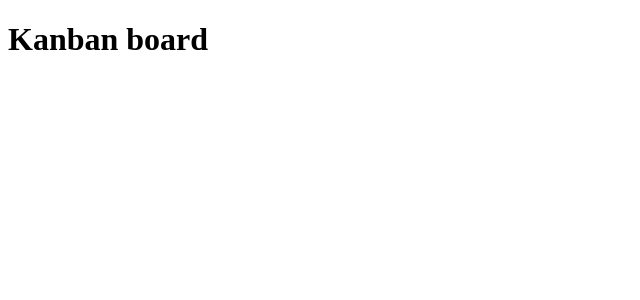
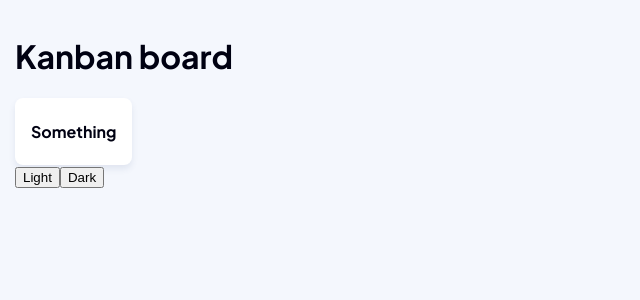
Before and after one commit to juandadev/kanban-board, a React (Create React App) app: page / in a window 1280 px wide. Shown: the top 300 px of the page, without its empty margins (0-640 px from the left). Built offline with nearby package versions, Linux system fonts and the light colour scheme.

Commit message:
Creating theme switcher

```diff
--- a/package.json
+++ b/package.json
@@ -6,6 +6,7 @@
     "@testing-library/jest-dom": "^5.16.5",
     "@testing-library/react": "^13.4.0",
     "@testing-library/user-event": "^13.5.0",
+    "prop-types": "^15.8.1",
     "react": "^18.2.0",
     "react-dom": "^18.2.0",
     "react-scripts": "5.0.1",
--- a/src/App.jsx
+++ /dev/null
@@ -1,13 +0,0 @@
-import React from 'react';
-
-function App() {
-  return (
-    <div className="App">
-      <header className="App-header">
-        <h1>Kanban board</h1>
-      </header>
-    </div>
-  );
-}
-
-export default App;
--- /dev/null
+++ b/src/App/App.jsx
@@ -0,0 +1,33 @@
+import React, { useContext } from 'react';
+import { theme } from '../context';
+import s from './App.module.scss';
+
+function App() {
+  const { state, dispatch } = useContext(theme);
+
+  const handleTheme = (event) => {
+    const { theme: targetTheme } = event.target.dataset;
+
+    dispatch({
+      type: 'CHANGE_THEME',
+      theme: targetTheme
+    });
+  };
+
+  return (
+    <div className={`${state.theme === 'dark' && 'dark-theme'} app`}>
+      <div className="container">
+        <h1>Kanban board</h1>
+        <div className={s.container}>Something</div>
+        <button type="button" data-theme="light" onClick={handleTheme}>
+          Light
+        </button>
+        <button type="button" data-theme="dark" onClick={handleTheme}>
+          Dark
+        </button>
+      </div>
+    </div>
+  );
+}
+
+export default App;
--- /dev/null
+++ b/src/App/App.module.scss
@@ -0,0 +1,9 @@
+.container {
+  width: fit-content;
+  background-color: var(--container-1-color);
+  color: var(--primary-text);
+  padding: 2.3rem 1.6rem;
+  box-shadow: 0px 4px 6px 0px #364E7E1A;
+  border-radius: 8px;
+  transition: background 0.3s ease-in-out;
+}
--- /dev/null
+++ b/src/context/index.js
@@ -0,0 +1,28 @@
+import React, { createContext, useReducer } from 'react';
+import PropTypes from 'prop-types';
+
+const initialState = { theme: 'light' };
+const theme = createContext(initialState);
+const { Provider } = theme;
+
+function ContextProvider({ children }) {
+  const [state, dispatch] = useReducer((reducerState, action) => {
+    switch (action.type) {
+      case 'CHANGE_THEME':
+        return {
+          theme: action.theme
+        };
+
+      default:
+        return reducerState;
+    }
+  }, initialState);
+
+  return <Provider value={{ state, dispatch }}>{children}</Provider>;
+}
+
+ContextProvider.propTypes = {
+  children: PropTypes.node.isRequired
+};
+
+export { theme, ContextProvider };
--- /dev/null
+++ b/src/index.css
@@ -0,0 +1,81 @@
+@import url('https://fonts.googleapis.com/css2?family=Plus+Jakarta+Sans:wght@500;700&display=swap');
+
+:root {
+  --white: #FFFFFF;
+  --light-gray: #F4F7FD;
+  --very-dark-grey: #20212C;
+  --dark-grey: #2B2C37;
+  --medium-grey: #828FA3;
+  --black: #000112;
+
+  --medium: 500;
+  --bold: 700;
+
+  font-size: 10px;
+}
+
+* {
+  box-sizing: border-box;
+}
+
+html,
+body {
+  margin: 0;
+  padding: 0;
+  font-family: 'Plus Jakarta Sans', sans-serif;
+  font-weight: var(--bold);
+  font-size: 1.6rem;
+}
+
+.container {
+  position: relative;
+  width: 100%;
+  height: 100vh;
+  padding: 15px;
+  margin-right: auto;
+  margin-left: auto;
+}
+
+.app {
+  --background-color: var(--light-gray);
+  --container-1-color: var(--white);
+  --container-2-color: linear-gradient(180deg, #E9EFFA 0%, rgba(233, 239, 250, 0.5) 100%);
+  --primary-text: var(--black);
+  --secondary-text: var(--medium-grey);
+  background-color: var(--background-color);
+  color: var(--primary-text);
+  transition: background 0.3s ease-in-out;
+}
+
+.dark-theme {
+  --background-color: var(--very-dark-grey);
+  --container-1-color: var(--dark-grey);
+  --container-2-color: linear-gradient(180deg, rgba(43, 44, 55, 0.25) 0%, rgba(43, 44, 55, 0.125) 100%);
+  --primary-text: var(--white);
+  --secondary-text: var(--medium-grey);
+}
+
+@media (min-width: 576px) {
+  .container {
+    max-width: 540px;
+  }
+}
+
+
+@media (min-width: 768px) {
+  .container {
+    max-width: 720px;
+  }
+}
+
+@media (min-width: 992px) {
+  .container {
+    max-width: 960px;
+  }
+}
+
+@media (min-width: 1200px) {
+  .container {
+    max-width: 1440px;
+  }
+}
--- a/src/index.js
+++ b/src/index.js
@@ -1,12 +1,16 @@
 import React from 'react';
 import ReactDOM from 'react-dom/client';
-import App from './App';
+import App from './App/App';
 import reportWebVitals from './reportWebVitals';
+import './index.css';
+import { ContextProvider } from './context';
 
 const root = ReactDOM.createRoot(document.getElementById('root'));
 root.render(
   <React.StrictMode>
-    <App />
+    <ContextProvider>
+      <App />
+    </ContextProvider>
   </React.StrictMode>
 );
 
```
Also changed, not shown: 1 other file (tests, documents, lock files or other folders).
